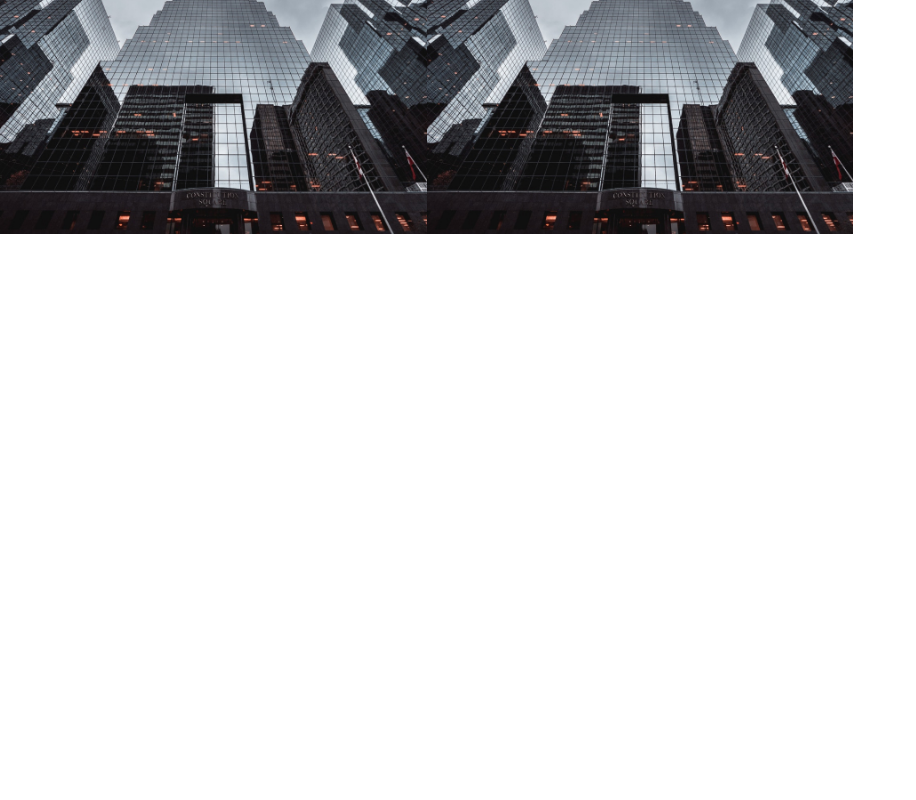
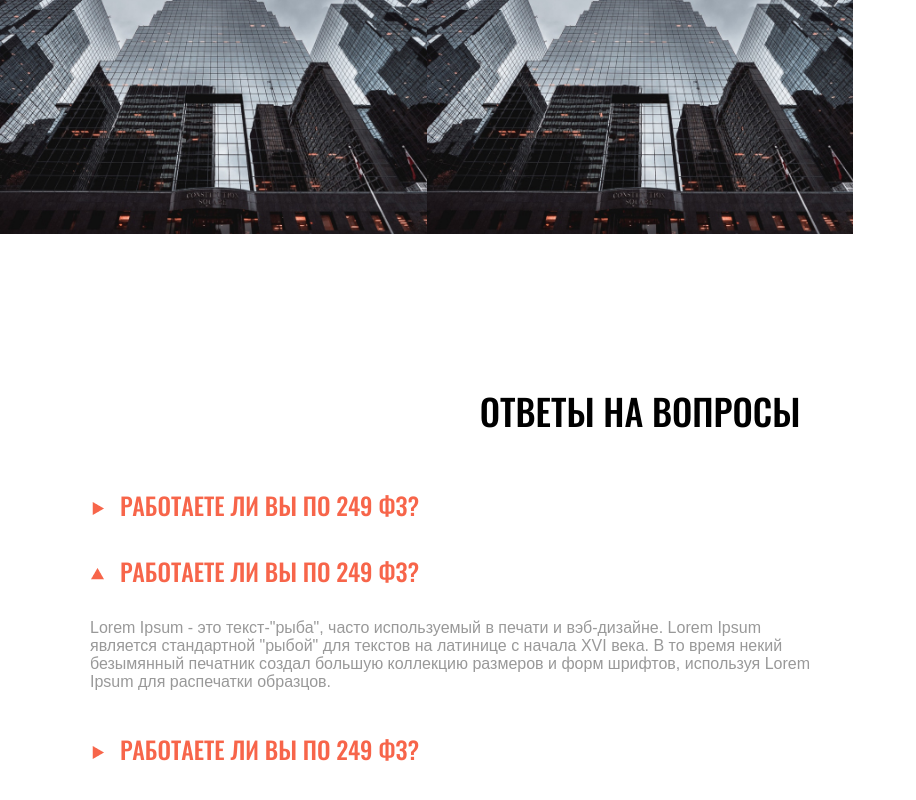
Before and after one commit to k34r/landing2, a plain HTML site: page index.html in a window 1280 px wide. Shown: the part 4025-4825 px from the top of the page, without its empty margins (0-916 px from the left). Before the commit the page ends 4409 px from the top, so only its background shows below. Drawn offline with Linux system fonts and the light colour scheme.

Commit message:
добавил раздел "ответы на вопросы"

```diff
--- a/css/project.css
+++ b/css/project.css
@@ -279,6 +279,7 @@ img {
     justify-items: center;
 }
 .services__item {
+    position: relative;
     padding: 59px 0;
     width: 100%;
     background: #F7F7F7;
@@ -306,13 +307,46 @@ img {
 .portfolio__img {
     transition: 0.15s;
 }
-.portfolio__link {
+.section__link {
     position: absolute;
     top: 0;
     left: 0;
     width: 100%;
     height: 100%;
     z-index: 1;
+}
+
+/* question styles */
+.question {
+    margin-bottom: 150px;
+}
+.question .section__h2 {
+    margin-bottom: 50px;
+}
+.question-caption {
+    text-transform: uppercase;
+    color: var(--accent-color);
+    margin-bottom: 30px;
+}
+.question-p {
+    margin-bottom: 40px;
+    max-width: 730px;
+    color: var(--gray-color);
+}
+.question-caption.open::before,
+.question-caption.close::before {
+    display: inline-block;
+    width: 15px;
+    height: 15px;
+    content: '';
+    background: url("../img/Polygon.png") no-repeat center;
+    margin-right: 15px;
+}
+.question-caption.open::before {
+    transform: rotate(-90deg);
+}
+.question-caption.close + .question-p {
+    display: none;
 }
 
 @media screen and (max-width: 1280px) {
@@ -340,6 +374,10 @@ img {
     .portfolio__grid {
         display: grid;
         grid-template-columns: repeat(3, 1fr);
+    }
+    .question {
+        padding: 0 15px;
+        margin-bottom: 110px;
     }
 }
 @media screen and (max-width: 768px) {
--- a/index.html
+++ b/index.html
@@ -96,69 +96,123 @@
                 <img class="services__icon" src="./img/services_icon.svg" alt="Services Icon">
                 <h4 class="text-h4 services__h4">СТРОИТЕЛЬСТВО
                     ОФИСНЫХ ЗДАНИЙ</h4>
+                <a href="#" class="section__link"></a>
             </div>
             <div class="services__item">
                 <img class="services__icon" src="./img/services_icon.svg" alt="Services Icon">
                 <h4 class="text-h4 services__h4">СТРОИТЕЛЬСТВО
                     ОФИСНЫХ ЗДАНИЙ</h4>
+                <a href="#" class="section__link"></a>
             </div>
             <div class="services__item">
                 <img class="services__icon" src="./img/services_icon.svg" alt="Services Icon">
                 <h4 class="text-h4 services__h4">СТРОИТЕЛЬСТВО
                     ОФИСНЫХ ЗДАНИЙ</h4>
+                <a href="#" class="section__link"></a>
             </div>
             <div class="services__item">
                 <img class="services__icon" src="./img/services_icon.svg" alt="Services Icon">
                 <h4 class="text-h4 services__h4">СТРОИТЕЛЬСТВО
                     ОФИСНЫХ ЗДАНИЙ</h4>
+                <a href="#" class="section__link"></a>
             </div>
             <div class="services__item">
                 <img class="services__icon" src="./img/services_icon.svg" alt="Services Icon">
                 <h4 class="text-h4 services__h4">СТРОИТЕЛЬСТВО
                     ОФИСНЫХ ЗДАНИЙ</h4>
+                <a href="#" class="section__link"></a>
             </div>
             <div class="services__item">
                 <img class="services__icon" src="./img/services_icon.svg" alt="Services Icon">
                 <h4 class="text-h4 services__h4">СТРОИТЕЛЬСТВО
                     ОФИСНЫХ ЗДАНИЙ</h4>
+                <a href="#" class="section__link"></a>
             </div>
         </div>
     </div>
 </section>
 
-<section class="portfolio">
+<div class="portfolio">
     <div class="portfolio__grid">
         <div class="portfolio__grid-item">
             <img class="portfolio__img" src="./img/portfolio.jpg" alt="Portfolio picture" >
-            <a href="#" class="portfolio__link"></a>
+            <a href="#" class="section__link"></a>
         </div>
         <div class="portfolio__grid-item">
             <img class="portfolio__img" src="./img/portfolio.jpg" alt="Portfolio picture" >
-            <a href="#" class="portfolio__link"></a>
+            <a href="#" class="section__link"></a>
         </div>
         <div class="portfolio__grid-item">
             <img class="portfolio__img" src="./img/portfolio.jpg" alt="Portfolio picture" >
-            <a href="#" class="portfolio__link"></a>
+            <a href="#" class="section__link"></a>
         </div>
         <div class="portfolio__grid-item">
             <img class="portfolio__img" src="./img/portfolio.jpg" alt="Portfolio picture" >
-            <a href="#" class="portfolio__link"></a>
+            <a href="#" class="section__link"></a>
         </div>
         <div class="portfolio__grid-item">
             <img class="portfolio__img" src="./img/portfolio.jpg" alt="Portfolio picture" >
-            <a href="#" class="portfolio__link"></a>
+            <a href="#" class="section__link"></a>
         </div>
         <div class="portfolio__grid-item">
             <img class="portfolio__img" src="./img/portfolio.jpg" alt="Portfolio picture" >
-            <a href="#" class="portfolio__link"></a>
+            <a href="#" class="section__link"></a>
         </div>
         <div class="portfolio__grid-item">
             <img class="portfolio__img" src="./img/portfolio.jpg" alt="Portfolio picture" >
-            <a href="#" class="portfolio__link"></a>
+            <a href="#" class="section__link"></a>
         </div>
         <div class="portfolio__grid-item">
             <img class="portfolio__img" src="./img/portfolio.jpg" alt="Portfolio picture" >
-            <a href="#" class="portfolio__link"></a>
+            <a href="#" class="section__link"></a>
+        </div>
+    </div>
+</div>
+
+<section class="question">
+    <div class="container">
+        <h2 class="text-h2 section__h2">ОТВЕТЫ НА ВОПРОСЫ</h2>
+        <div class="question__items">
+            <div class="question__item">
+                <h3 class="text-h3 question-caption close">РАБОТАЕТЕ ЛИ ВЫ ПО 249 ФЗ?</h3>
+                <p class="text-p question-p">
+                    Lorem Ipsum - это текст-"рыба", часто используемый в печати и вэб-дизайне.
+                    Lorem Ipsum является стандартной "рыбой" для текстов на латинице с
+                    начала XVI века. В то время некий безымянный печатник создал большую
+                    коллекцию размеров и форм шрифтов, используя Lorem Ipsum для распечатки
+                    образцов.
+                </p>
+            </div>
+            <div class="question__item">
+                <h3 class="text-h3 question-caption open">РАБОТАЕТЕ ЛИ ВЫ ПО 249 ФЗ?</h3>
+                <p class="text-p question-p">
+                    Lorem Ipsum - это текст-"рыба", часто используемый в печати и вэб-дизайне.
+                    Lorem Ipsum является стандартной "рыбой" для текстов на латинице с
+                    начала XVI века. В то время некий безымянный печатник создал большую
+                    коллекцию размеров и форм шрифтов, используя Lorem Ipsum для распечатки
+                    образцов.
+                </p>
+            </div>
+            <div class="question__item">
+                <h3 class="text-h3 question-caption close">РАБОТАЕТЕ ЛИ ВЫ ПО 249 ФЗ?</h3>
+                <p class="text-p question-p">
+                    Lorem Ipsum - это текст-"рыба", часто используемый в печати и вэб-дизайне.
+                    Lorem Ipsum является стандартной "рыбой" для текстов на латинице с
+                    начала XVI века. В то время некий безымянный печатник создал большую
+                    коллекцию размеров и форм шрифтов, используя Lorem Ipsum для распечатки
+                    образцов.
+                </p>
+            </div>
+            <div class="question__item">
+                <h3 class="text-h3 question-caption close">РАБОТАЕТЕ ЛИ ВЫ ПО 249 ФЗ?</h3>
+                <p class="text-p question-p">
+                    Lorem Ipsum - это текст-"рыба", часто используемый в печати и вэб-дизайне.
+                    Lorem Ipsum является стандартной "рыбой" для текстов на латинице с
+                    начала XVI века. В то время некий безымянный печатник создал большую
+                    коллекцию размеров и форм шрифтов, используя Lorem Ipsum для распечатки
+                    образцов.
+                </p>
+            </div>
         </div>
     </div>
 </section>
```
Also changed, not shown: img/Polygon.png (added).
